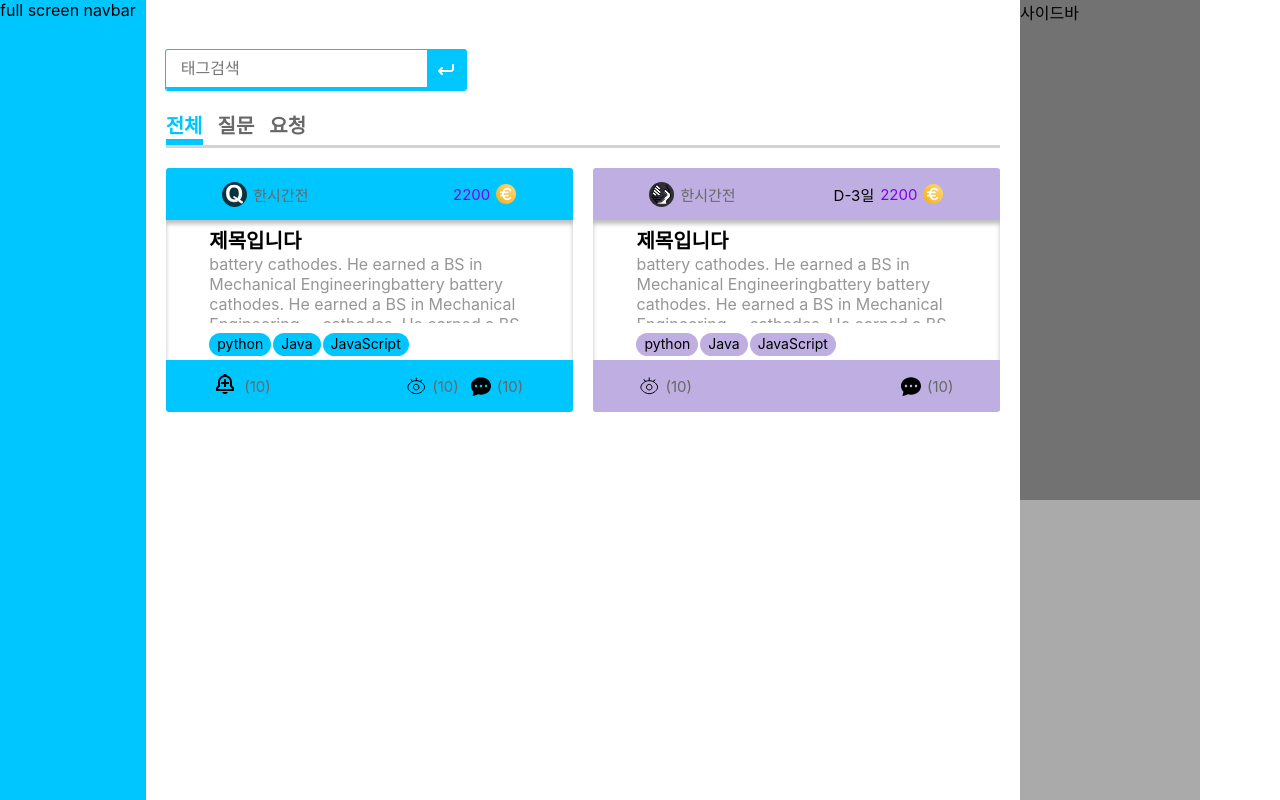
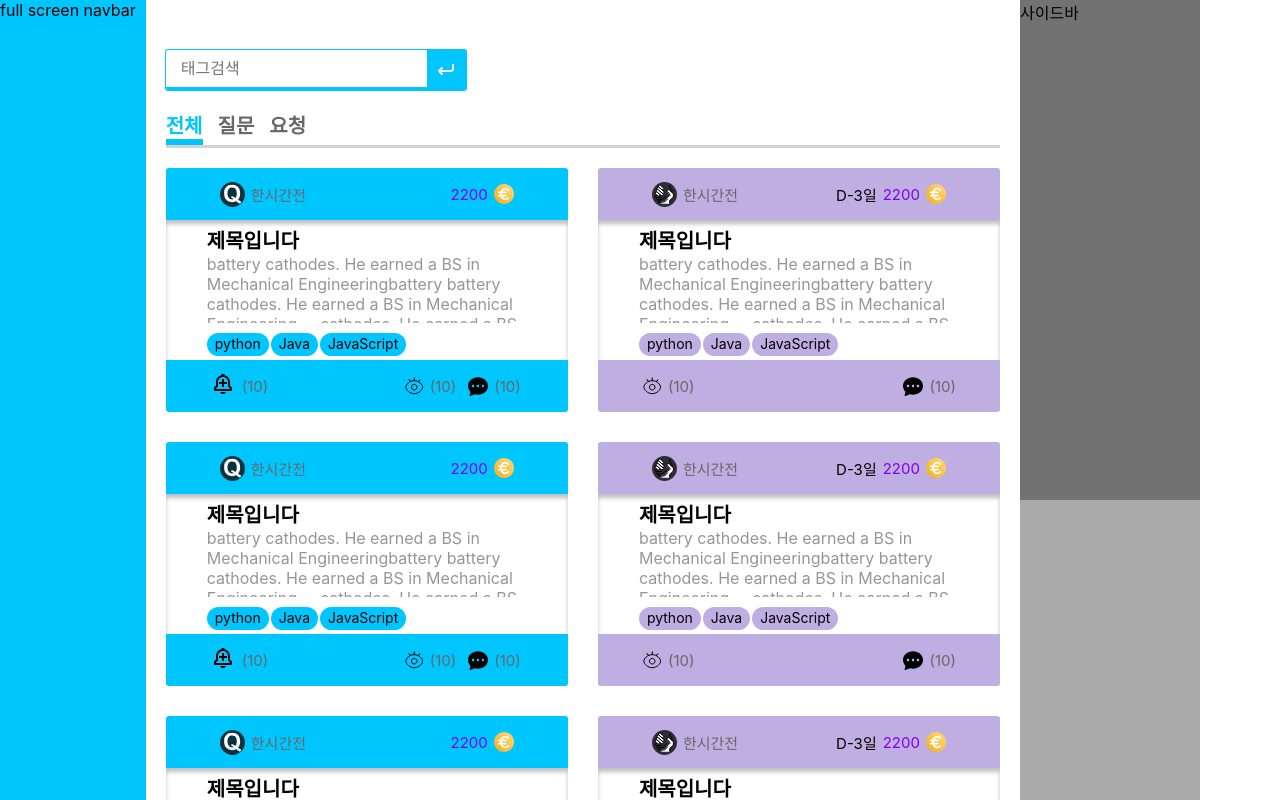
Before and after one commit to dobbda/dobda-client, a Next.js app: page / in a window 1280 px wide. Shown: the top 800 px of the page. Built offline with nearby package versions, Linux system fonts and the light colour scheme.

Commit message:
style: MainContent flex  column -> grid column변경 mainContent Component 전체적인 width 재설정 태그 검색바 media에 따른 min/max-width 재설정 Card component media에 따른 min/max-width 재설정 기타...

```diff
--- a/src/components/Card/QCard.tsx
+++ b/src/components/Card/QCard.tsx
@@ -8,7 +8,7 @@ type Props = {}
 
 const QCard = (props: Props) => {
   return (
-<CardContainer>
+<CardContainer className="card-items">
       <CardWrapper>
         <QHeader />
         <QBody/>
--- a/src/components/Card/atom/style/CardFooter.Element.ts
+++ b/src/components/Card/atom/style/CardFooter.Element.ts
@@ -9,7 +9,7 @@ interface CardProps {
 
 //footer
 export const FooterWrapper = styled.div`
-  width: ${({theme})=> theme.media.cardWidth};
+  width: ${({theme})=> theme.media.cardMinWidth};
   height: 52px;
   margin: 0 auto;
 
--- a/src/components/Card/atom/style/CardHeader.Element.ts
+++ b/src/components/Card/atom/style/CardHeader.Element.ts
@@ -9,7 +9,7 @@ interface CardProps {
 
 // header
 export const HeaderWrapper = styled.header`
-  width: ${({theme})=> theme.media.cardWidth};
+  width: ${({theme})=> theme.media.cardMinWidth};
   height: 52px;
   align-items: center;
   padding: 0 10px;
--- a/src/components/Card/style/Card.Element.ts
+++ b/src/components/Card/style/Card.Element.ts
@@ -19,9 +19,10 @@ interface CardProps {
 
 export const CardContainer = styled.li<CardProps>`
   background:  ${({type,theme})=> type==="R" ? theme.color.Rcard : theme.color.Qcard};
-  max-width: 500px;
+  /* max-width: 100%; */
   width: 100%;
-  min-width: ${({theme})=> theme.media.cardWidth};
+  max-width:${({theme})=> theme.media.cardMaxWidth};
+  min-width: ${({theme})=> theme.media.cardMinWidth};
   border-radius: 3px;
   display: inline-block;
 `
--- a/src/components/MainContent/MainContent.tsx
+++ b/src/components/MainContent/MainContent.tsx
@@ -1,5 +1,5 @@
 import React from 'react';
-import { CategoriesEvent } from '../lib/event';
+import { CategoriesEvent } from '../lib/categoryHover';
 import { Main } from './style/MainContent.Element';
 import SearchBox from './SearchBox'
 import QCard from '../Card/QCard'
@@ -29,6 +29,10 @@ const MainContent = ({ children }: Props) => {
         <ul className="card-grid">
           <QCard />
           <RCard />
+          <QCard />
+          <RCard />
+          <QCard />
+          <RCard />
         </ul>
       </div>
 
--- a/src/components/MainContent/style/MainContent.Element.ts
+++ b/src/components/MainContent/style/MainContent.Element.ts
@@ -4,7 +4,7 @@ export const Main = styled.main`
   margin:20px;
   margin-top: 50px; //임시로
 
-  max-width: 100%;
+  max-width: 1100px;
   height: 100%;
   display: flex;
   flex-direction: column;
@@ -42,16 +42,18 @@ export const Main = styled.main`
     height: 100%;
     /* padding:10px; */
 
-    ul{
+    .card-grid{
       margin:0;
       padding: 0;
-      display: flex;
-      gap: 20px;
       width: 100%;
+      display: grid;
+      grid-template-columns: repeat(2, 1fr);
+      grid-gap: 30px;
       /* flex-wrap: wrap; */
 
-      @media screen and (max-width: ${({ theme })=> theme.media.minWidth}){
-        flex-direction: column;
+      @media screen and (max-width: ${({ theme })=> theme.media.small}){
+        grid-template-columns: repeat(1, 1fr);
+
       }
     }
   }
--- a/src/components/MainContent/style/SearchBox.Element.ts
+++ b/src/components/MainContent/style/SearchBox.Element.ts
@@ -7,6 +7,12 @@ export const Div = styled.div`
   width: 300px;
   box-shadow: 0px 0px 0.5px 1px ${({theme})=> theme.color.main2};
   border-radius: 2px;
+  @media screen and (max-width:${({theme})=> theme.media.small}) {
+    max-width: ${({theme})=> theme.media.cardMaxWidth};
+    width: 100%;
+    min-width: ${({theme})=> theme.media.cardMinWidth};
+    margin-top: 10px;
+  }
 
   margin-bottom: 20px;
   input {
--- a/src/styles/theme.ts
+++ b/src/styles/theme.ts
@@ -3,9 +3,10 @@ const media = {
   maxWidth: `1200px`,
   large: `990px`,
   medium: `768px`,
-  small: `574px`,
+  small: `574px`, //card culumn
   minWidth: `400px`,
-  cardWidth: "320px"
+  cardMinWidth: "320px",
+  cardMaxWidth: "450px",
 };
 
 const color = {
--- a/tsconfig.json
+++ b/tsconfig.json
@@ -16,6 +16,6 @@
     "incremental": true,
     "baseUrl": "."
   },
-  "include": ["next-env.d.ts", "styled.d.ts","index.d.ts","**/*.ts", "**/*.tsx", "src/components/lib/event.ts"],
+  "include": ["next-env.d.ts", "styled.d.ts","index.d.ts","**/*.ts", "**/*.tsx"],
   "exclude": ["node_modules"]
 }
```
Also changed, not shown: src/components/lib/categoryHover.ts (renamed from src/components/lib/event.ts).
